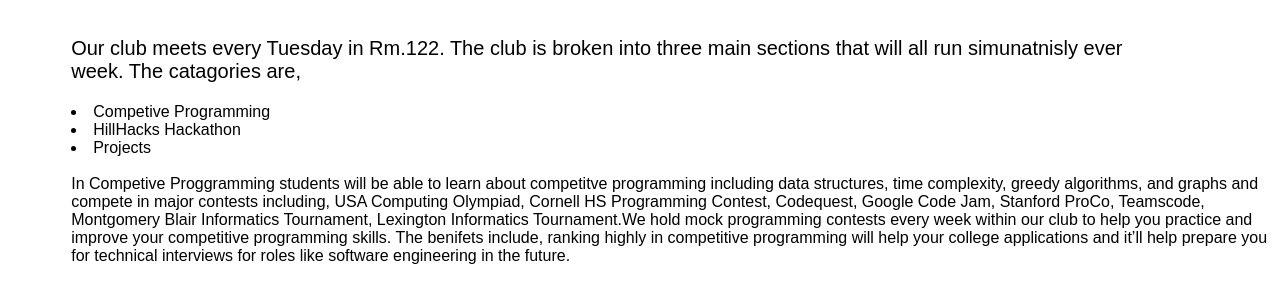
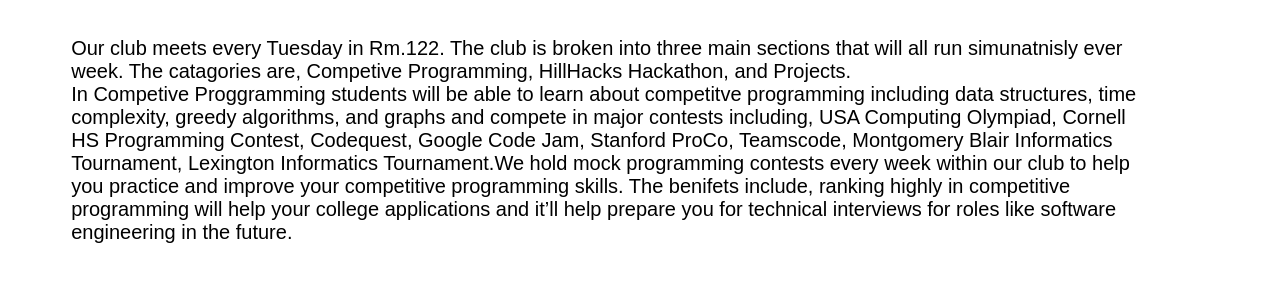
Before and after one commit to whcs21/whcs21.github.io, a plain HTML site: page about.html in a window 1280 px wide. Shown: the part 174-476 px from the top of the page. Drawn offline with Linux system fonts and the light colour scheme.

Commit message:
Update about.html

```diff
--- a/about.html
+++ b/about.html
@@ -18,9 +18,7 @@
 
                 Our club meets every Tuesday in Rm.122. The club is broken into three main sections that will all run simunatnisly ever week. The catagories are,
 
-                    <li>Competive Programming</li>
-                    <li>HillHacks Hackathon</li>
-                    <li>Projects</li>
+                 Competive Programming, HillHacks Hackathon, and Projects.
 
          <br>
             In Competive Proggramming students will be able to learn about competitve programming including data structures, time complexity, greedy algorithms, and graphs and compete in major contests including, USA Computing Olympiad, Cornell HS Programming Contest, Codequest, Google Code Jam, Stanford ProCo, Teamscode, Montgomery Blair Informatics Tournament, Lexington Informatics Tournament.We hold mock programming contests every week within our club to help you practice and improve your competitive programming skills. The benifets include, ranking highly in competitive programming will help your college applications and it’ll help prepare you for technical interviews for roles like software engineering in the future.
```
